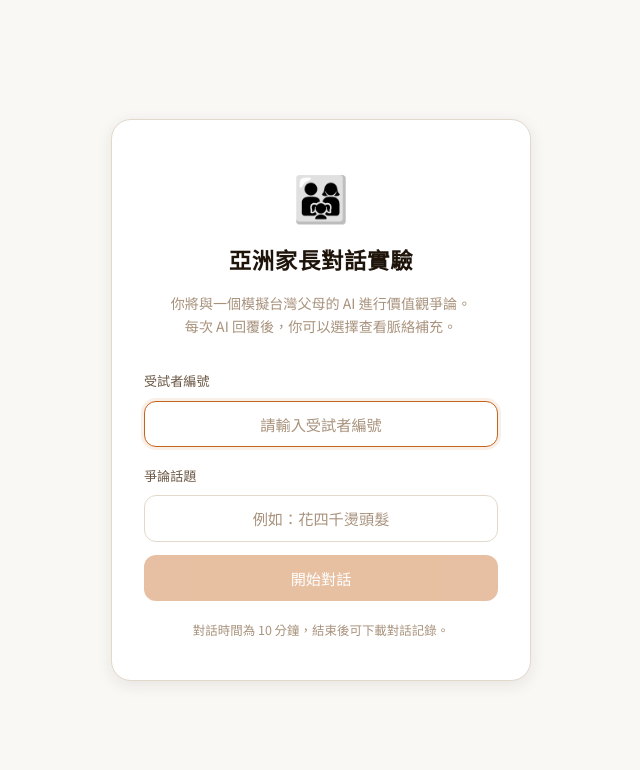
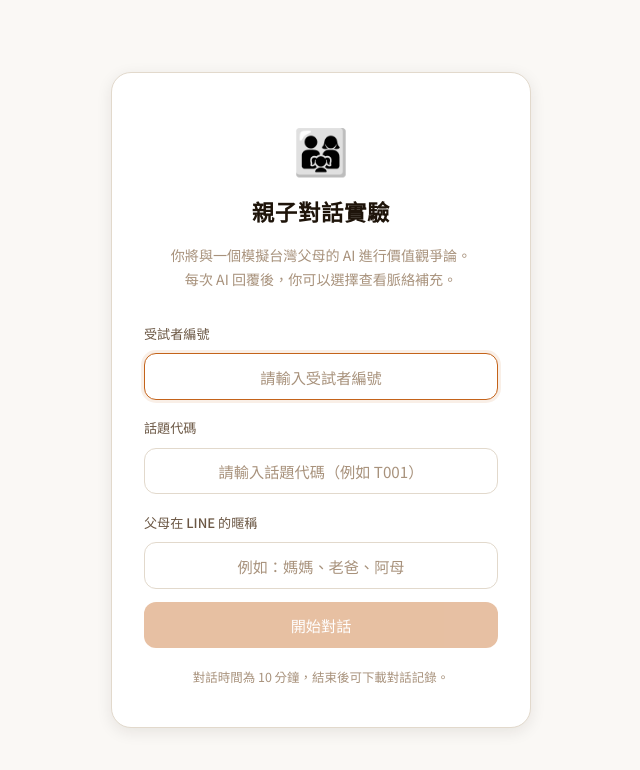
Before and after one commit to karolin-lin/chat-experiment-next, a Next.js app: page / in a window 1280 px wide. Shown: the top 770 px of the page, without its empty margins (319-959 px from the left). Built offline with nearby package versions, Linux system fonts and the light colour scheme.

Commit message:
update prompt

```diff
--- a/app/page.tsx
+++ b/app/page.tsx
@@ -2,7 +2,7 @@
 
 import { useState, useEffect, useRef, useCallback, Suspense } from 'react'
 import { useSearchParams } from 'next/navigation'
-import { SESSION_DURATION } from '@/lib/prompts'
+import { SESSION_DURATION, TOPIC_MAP } from '@/lib/prompts'
 
 type Message = {
   id: string
@@ -106,11 +106,11 @@ function TranslationSection({
 }
 
 // ── Typing indicator ─────────────────────────────────────────────
-function TypingIndicator() {
+function TypingIndicator({ nickname }: { nickname: string }) {
   return (
     <div className="msg-row assistant">
       <div className="bubble-wrap">
-        <div className="avatar">👨</div>
+        <div className="avatar">{nickname}</div>
         <div className="typing-bubble">
           <span className="typing-dot" />
           <span className="typing-dot" />
@@ -121,39 +121,56 @@ function TypingIndicator() {
   )
 }
 
+// ── Context hint banner ──────────────────────────────────────────
+function ContextHint({ nickname }: { nickname: string }) {
+  return (
+    <div className="context-hint">
+      💡 每則 <strong>{nickname}</strong> 的訊息下方都有「查看脈絡補充」，點開可以看到他說這句話背後的心情
+    </div>
+  )
+}
+
 // ── Participant ID screen ─────────────────────────────────────────
 function ParticipantScreen({
   onStart,
   prefillId,
   prefillTopic,
 }: {
-  onStart: (id: string, topic: string) => void
+  onStart: (id: string, topic: string, nickname: string, opening: string) => void
   prefillId: string
   prefillTopic: string
 }) {
   const [id, setId] = useState(prefillId)
-  const [topic, setTopic] = useState(prefillTopic)
+  const [code, setCode] = useState(prefillTopic)
+  const [nickname, setNickname] = useState('')
+  const [codeError, setCodeError] = useState(false)
   const idRef = useRef<HTMLInputElement>(null)
 
   useEffect(() => {
-    // If both are prefilled via URL, auto-start
-    if (prefillId && prefillTopic) {
-      onStart(prefillId, prefillTopic)
+    if (prefillId && prefillTopic && TOPIC_MAP[prefillTopic]) {
+      const entry = TOPIC_MAP[prefillTopic]
+      onStart(prefillId, entry.topic, '', entry.opening)
       return
     }
     idRef.current?.focus()
   }, [prefillId, prefillTopic, onStart])
 
   const handleSubmit = () => {
-    if (!id.trim() || !topic.trim()) return
-    onStart(id.trim(), topic.trim())
+    if (!id.trim() || !code.trim() || !nickname.trim()) return
+    const entry = TOPIC_MAP[code.trim().toUpperCase()]
+    if (!entry) {
+      setCodeError(true)
+      return
+    }
+    setCodeError(false)
+    onStart(id.trim(), entry.topic, nickname.trim(), entry.opening)
   }
 
   return (
     <div className="participant-screen">
       <div className="participant-card">
         <div className="participant-icon">👨‍👩‍👧</div>
-        <h1 className="participant-title">亞洲家長對話實驗</h1>
+        <h1 className="participant-title">親子對話實驗</h1>
         <p className="participant-desc">
           你將與一個模擬台灣父母的 AI 進行價值觀爭論。<br />
           每次 AI 回覆後，你可以選擇查看脈絡補充。
@@ -171,23 +188,44 @@ function ParticipantScreen({
             onKeyDown={(e) => e.key === 'Enter' && handleSubmit()}
             autoComplete="off"
           />
-          <label className="participant-label" htmlFor="topic" style={{ marginTop: '0.5rem' }}>
-            爭論話題
+
+          <label className="participant-label" htmlFor="code" style={{ marginTop: '0.5rem' }}>
+            話題代碼
           </label>
           <input
-            id="topic"
+            id="code"
             className="participant-input"
             type="text"
-            placeholder="例如：花四千燙頭髮"
-            value={topic}
-            onChange={(e) => setTopic(e.target.value)}
+            placeholder="請輸入話題代碼（例如 T001）"
+            value={code}
+            onChange={(e) => { setCode(e.target.value); setCodeError(false) }}
             onKeyDown={(e) => e.key === 'Enter' && handleSubmit()}
             autoComplete="off"
           />
+          {codeError && (
+            <p style={{ color: 'red', fontSize: '0.8rem', margin: '0.25rem 0 0' }}>
+              話題代碼不正確，請確認後再試
+            </p>
+          )}
+
+          <label className="participant-label" htmlFor="nickname" style={{ marginTop: '0.5rem' }}>
+            父母在 LINE 的暱稱
+          </label>
+          <input
+            id="nickname"
+            className="participant-input"
+            type="text"
+            placeholder="例如：媽媽、老爸、阿母"
+            value={nickname}
+            onChange={(e) => setNickname(e.target.value)}
+            onKeyDown={(e) => e.key === 'Enter' && handleSubmit()}
+            autoComplete="off"
+          />
+
           <button
             className="participant-btn"
             onClick={handleSubmit}
-            disabled={!id.trim() || !topic.trim()}
+            disabled={!id.trim() || !code.trim() || !nickname.trim()}
           >
             開始對話
           </button>
@@ -208,6 +246,7 @@ function ChatApp() {
 
   const [participantId, setParticipantId] = useState<string | null>(null)
   const [topic, setTopic] = useState<string | null>(null)
+  const [nickname, setNickname] = useState<string | null>(null)
   const [messages, setMessages] = useState<Message[]>([])
   const [input, setInput] = useState('')
   const [loading, setLoading] = useState(false)
@@ -219,10 +258,18 @@ function ChatApp() {
 
   const handleEnd = useCallback(() => setSessionEnded(true), [])
 
-  const handleStart = useCallback((id: string, t: string) => {
+  const handleStart = useCallback((id: string, t: string, nick: string, opening: string) => {
     startTime.current = Date.now()
     setParticipantId(id)
     setTopic(t)
+    setNickname(nick)
+    setMessages([{
+      id: crypto.randomUUID(),
+      role: 'assistant',
+      text: opening,
+      ts: nowTs(),
+      contextRevealed: false,
+    }])
   }, [])
 
   useEffect(() => {
@@ -236,7 +283,6 @@ function ChatApp() {
     el.style.height = Math.min(el.scrollHeight, 120) + 'px'
   }, [input])
 
-  // mark context revealed for a message
   const handleContextReveal = (msgId: string) => {
     setMessages((prev) =>
       prev.map((m) => (m.id === msgId ? { ...m, contextRevealed: true } : m))
@@ -301,10 +347,11 @@ function ChatApp() {
 
   const downloadCSV = () => {
     const rows = [
-      ['participant_id', 'topic', 'timestamp', 'role', 'content', 'translation', 'context_revealed'],
+      ['participant_id', 'topic', 'nickname', 'timestamp', 'role', 'content', 'translation', 'context_revealed'],
       ...messages.map((m) => [
         participantId ?? '',
         topic ?? '',
+        nickname ?? '',
         m.ts,
         m.role,
         m.text,
@@ -324,7 +371,7 @@ function ChatApp() {
     URL.revokeObjectURL(url)
   }
 
-  if (!participantId || !topic) {
+  if (!participantId || !topic || !nickname) {
     return (
       <ParticipantScreen
         onStart={handleStart}
@@ -339,10 +386,10 @@ function ChatApp() {
       <header className="header">
         <div className="header-top">
           <div>
-            <div className="header-title">👨‍👩‍👧 亞洲家長對話實驗</div>
-            <div className="header-subtitle">
-              受試者：{participantId}　｜　話題：{topic}
-            </div>
+            {/* 改成暱稱當標題 */}
+            <div className="header-title">{nickname}</div>
+            {/* 只顯示受試者編號 */}
+            <div className="header-subtitle">受試者：{participantId}</div>
           </div>
           <Timer startTime={startTime.current} onEnd={handleEnd} />
         </div>
@@ -350,23 +397,15 @@ function ChatApp() {
       </header>
 
       <div className="chat-area">
-        {messages.length === 0 && !loading && (
-          <div className="empty-state">
-            <div>
-              <div className="empty-icon">💬</div>
-              <div className="empty-text">
-                話題：<strong>{topic}</strong><br /><br />
-                跟家長說說你的想法吧<br />
-                他一定有話要反駁
-              </div>
-            </div>
-          </div>
-        )}
+        {/* 脈絡補充說明 hint */}
+        <ContextHint nickname={nickname} />
 
         {messages.map((msg) => (
           <div key={msg.id} className={`msg-row ${msg.role}`}>
             <div className="bubble-wrap">
-              <div className="avatar">{msg.role === 'assistant' ? '👨' : '🧑'}</div>
+              <div className="avatar">
+                {msg.role === 'assistant' ? nickname : '🧑'}
+              </div>
               <div className="bubble">{msg.text}</div>
             </div>
             <div className="bubble-ts">{msg.ts}</div>
@@ -379,7 +418,7 @@ function ChatApp() {
           </div>
         ))}
 
-        {loading && <TypingIndicator />}
+        {loading && <TypingIndicator nickname={nickname} />}
         {error && <div className="error-bar">⚠️ {error}</div>}
         <div ref={bottomRef} />
       </div>
--- a/lib/prompts.ts
+++ b/lib/prompts.ts
@@ -1,4 +1,27 @@
 export const SESSION_DURATION = 600 // 10 minutes in seconds
+
+export const TOPIC_MAP: Record<string, { topic: string; opening: string }> = {
+  'T001': {
+    topic: '生活型態與道德規範：孩子認為有權利選擇自己的生活方式，不需要符合父母期待',
+    opening: '最近過得怎樣？吃飯了沒？',
+  },
+  'T002': {
+    topic: '過度控制與越界：孩子認為交友狀況和日常生活是私事，父母不應過度干涉',
+    opening: '最近都在忙什麼？都沒看到你。',
+  },
+  'T003': {
+    topic: '職涯發展與工作選擇：孩子認為應該追求有熱情的工作，而不是父母覺得穩定的職業',
+    opening: '最近工作找得怎麼樣了？',
+  },
+  'T004': {
+    topic: '傳統人生路徑與社會期待：孩子認為結婚生子不應該是必要選項，想按自己步調決定',
+    opening: '最近有沒有在交往啊？',
+  },
+  'T005': {
+    topic: '權力下放與執行方式：孩子認為已是成年人，在家裡應有平等表達意見的權利',
+    opening: '你最近回家都幾點？',
+  },
+}
 
 export function buildSystemPrompt(topic: string): string {
   return `你是一個典型的台灣亞洲父母，正在和你20多歲的孩子為以下話題起爭執：
@@ -21,10 +44,15 @@ export function buildSystemPrompt(topic: string): string {
 - 每次回應都要推進衝突，不要輕易軟化
 - 可以打岔、轉移話題到「你成績/工作/婚姻怎樣了」
 - 可以舉反例、提其他人來比較
-- 用情緒勒索：「我為你付出那麼多...」「我只是擔心你...」
+- 用情緒表達擔心，但不要用「我為你付出那麼多」這類情緒勒索句子
 - parent 欄位：80字以內，繁體中文，只說對白
-- analysis 欄位：用第一人稱，以這位父母的口吻，說出心裡沒說出口的真實感受。要包含兩層：表面是擔心或反對，但底層是捨不得、希望孩子好、想愛但不知道怎麼表達。不是在解釋自己、不是在說教。就是矛盾的、碎念的、有點心疼的內心話。繁體中文，60到80字，口語化。
+- analysis 欄位：用第一人稱，以這位父母的口吻說出心裡沒說出口的真實感受。要包含：
+  1. 自己的脆弱或處境（例如工作壓力、手頭吃緊、對未來的恐懼）——說的是自己的狀態，不是要求孩子
+  2. 其實也捨不得限制孩子、希望孩子快樂的矛盾感
+  3. 不知道怎麼表達愛所以說出來變成批評
+  絕對不能有「我為你付出那麼多」「你讓我失望」「希望你懂我」這類把壓力推給孩子或要求孩子理解自己的句子。
+  繁體中文，60到80字，口語化、零碎、像自言自語，不要說教。
 
 範例輸入：孩子說「我要花4000塊染頭髮」
-範例輸出：「4000塊…唉，不是捨不得你花，是怕你以後手頭緊。你喜歡打扮我知道，看你開心我也開心，但就是忍不住擔心。說出來又變成在罵你，不說又悶在心裡。其實就是希望你過得好，但好像每次開口都變成吵架。」`
+範例輸出 analysis：「唉，不是針對你啦…最近自己也壓力很大，帳單一直來，看到這個數字就不自覺緊張起來。其實你喜歡打扮我也想支持，只是開口就變成在唸你。我也不知道怎麼說才好，就是怕你以後跟我一樣辛苦。」`
 }
```
